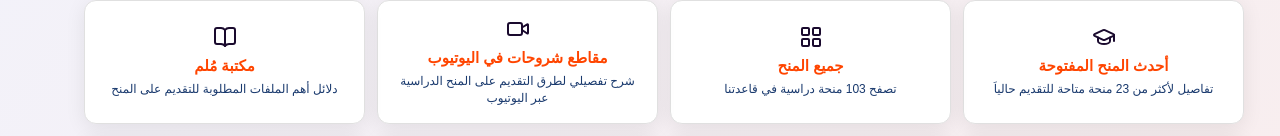
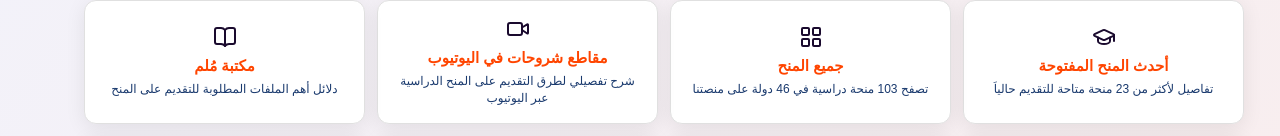
Before and after one commit to molim-team/molim-js, a Next.js app: page / in a window 1280 px wide. Shown: the part 814-950 px from the top of the page. Built offline with nearby package versions, Linux system fonts and the light colour scheme; no server answers.

Commit message:
add countries

```diff
--- a/src/app/page.js
+++ b/src/app/page.js
@@ -13,7 +13,8 @@ async function getScholarshipsData() {
   const filePath = path.join(process.cwd(), 'public', 'scholarships.json');
   const data = JSON.parse(readFileSync(filePath, 'utf-8'));
   const open = data.filter(s => getIsOpen(s));
-  return { open, totalCount: data.length };
+  const countriesCount = new Set(data.map(s => s.country)).size;
+  return { open, totalCount: data.length, countriesCount };
 }
 
 export const metadata = {
@@ -22,7 +23,7 @@ export const metadata = {
 };
 
 export default async function HomePage() {
-  const { open: scholarships, totalCount } = await getScholarshipsData();
+  const { open: scholarships, totalCount, countriesCount } = await getScholarshipsData();
   const openCount = scholarships.length;
 
   const jsonLd = {
@@ -44,7 +45,7 @@ export default async function HomePage() {
       <JsonLd data={jsonLd} />
       <div className="main-home-container px-4 md:px-6">
         <HeroSection />
-        <WhatWeOfferSection openCount={openCount} totalCount={totalCount} />
+        <WhatWeOfferSection openCount={openCount} totalCount={totalCount} countriesCount={countriesCount} />
         <ScholarshipsSlider scholarships={scholarships} />
         <AboutSection />
       </div>
--- a/src/components/home/WhatWeOfferSection.jsx
+++ b/src/components/home/WhatWeOfferSection.jsx
@@ -3,7 +3,7 @@
 import Link from 'next/link';
 import { GraduationCap, BookOpen, Compass, Globe, Bell, Bot, Headset, LayoutGrid, Video } from 'lucide-react';
 
-export default function WhatWeOfferSection({ openCount, totalCount }) {
+export default function WhatWeOfferSection({ openCount, totalCount, countriesCount }) {
   const features = [
     {
       id: 'scholarships-open',
@@ -15,7 +15,7 @@ export default function WhatWeOfferSection({ openCount, totalCount }) {
     {
       id: 'scholarships-all',
       title: 'جميع المنح',
-      description: `تصفح ${totalCount || 100} منحة دراسية في قاعدتنا`,
+      description: `تصفح ${totalCount || 100} منحة دراسية في ${countriesCount || 30} دولة على منصتنا`,
       icon: <LayoutGrid size={24} className="about-icon" style={{ marginBottom: '8px' }} />,
       href: '/scholarships'
     },
```
